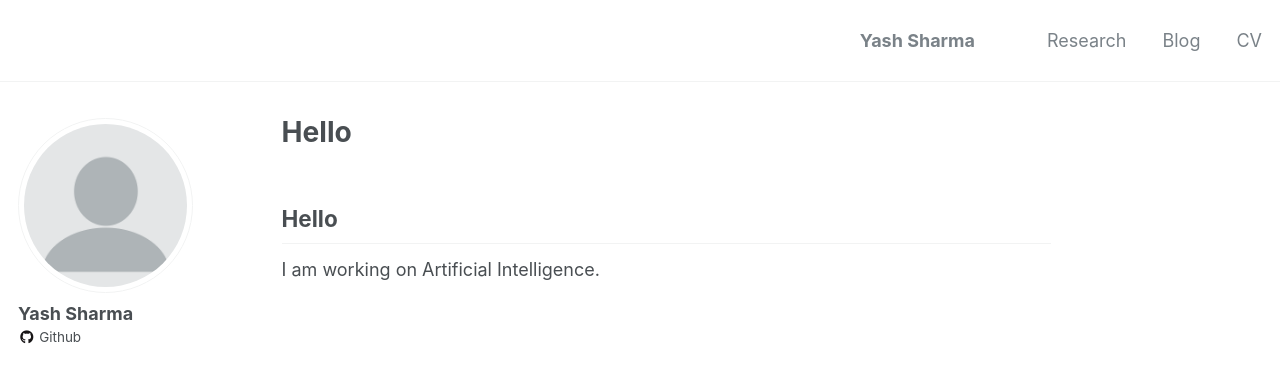
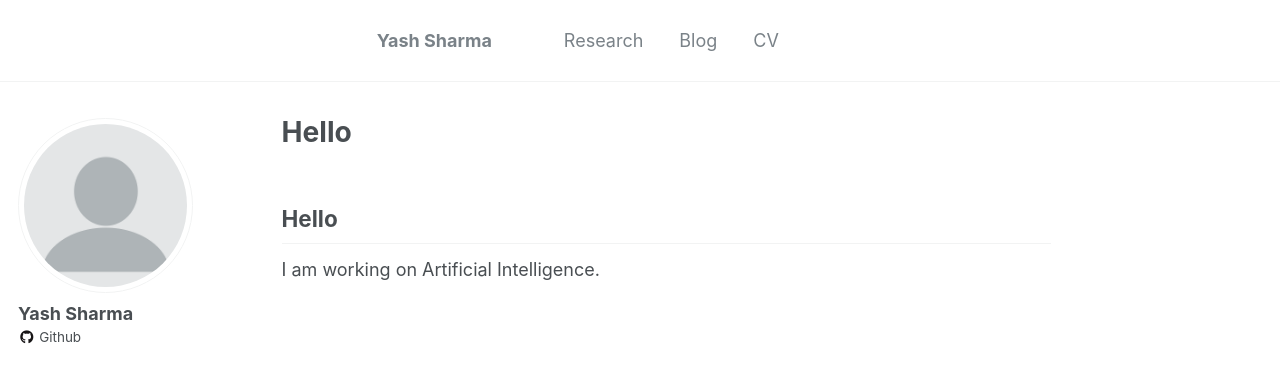
Before and after one commit to YashSharma79/YashSharma79.github.io, a Jekyll site: the page built from index.md, in a window 1280 px wide. Shown: the top 383 px of the page. Built offline with Jekyll 4.4.1, drawn with Linux system fonts in a browser that asks for light colours; our own code applies the rules of GitHub Pages for plain Markdown files.

Commit message:
Padding right

```diff
--- a/_sass/_masthead.scss
+++ b/_sass/_masthead.scss
@@ -38,7 +38,8 @@
     padding: 0;
     clear: both;
     margin-left:auto;
-    margin-right:20;
+    margin-right:auto;
+    padding-right: 10%;
     list-style-type: none;
   }
 }
```
